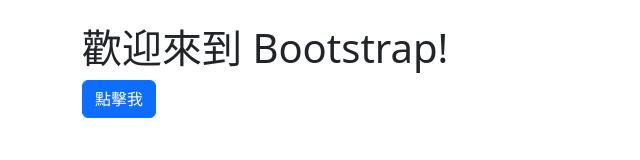
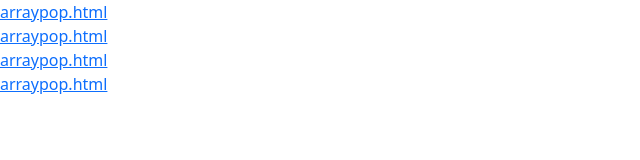
Before and after one commit to WangJie1208/0612, a plain HTML site: page index.html in a window 1280 px wide. Shown: the whole page, without its empty margins (0-640 px from the left). Drawn offline with nearby package versions, Linux system fonts and the light colour scheme.

Commit message:
Update index.html

```diff
--- a/index.html
+++ b/index.html
@@ -9,9 +9,13 @@
 </head>
 
 <body>
-    <div class="container mt-4">
-        <h1>歡迎來到 Bootstrap!</h1>
-        <button class="btn btn-primary">點擊我</button>
-    </div>
+  <a href="arraypop.html">arraypop.html</a>
+    <br>
+     <a href="arraypop.html">arraypop.html</a>
+    <br>
+     <a href="arraypop.html">arraypop.html</a>
+    <br>
+     <a href="arraypop.html">arraypop.html</a>
+    <br>
 </body>
 </html>
```
